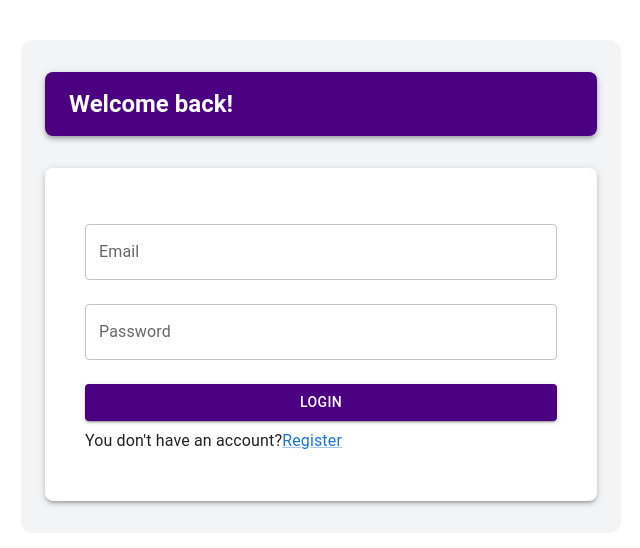
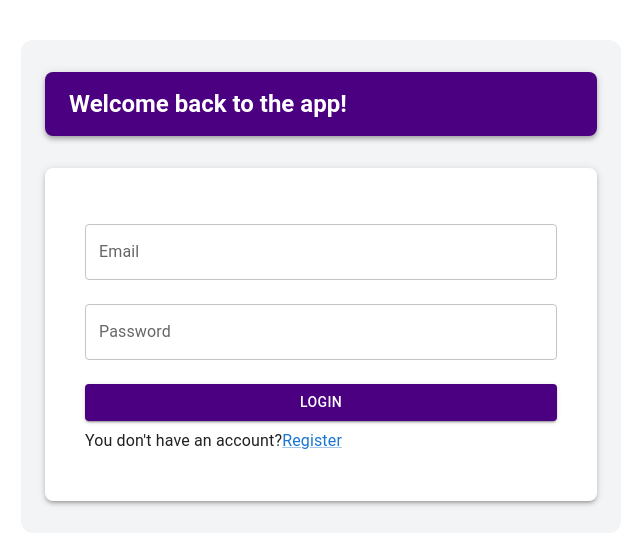
Before and after one commit to saisankar-1919/task-mind-client, a React (Create React App) app: page /login in a window 1280 px wide. Shown: the top 548 px of the page, without its empty margins (319-959 px from the left). Built offline with nearby package versions, Linux system fonts and the light colour scheme.

Commit message:
text change

```diff
--- a/src/components/authForm/AuthHeader.js
+++ b/src/components/authForm/AuthHeader.js
@@ -5,7 +5,7 @@ export const AuthHeader = ({ type }) => {
     <AppBar position="static" sx={{ bgcolor: "#4B0082", borderRadius: 2 }}>
       <Toolbar>
         <Typography variant="h5" fontWeight={600} color="white">
-          {type === "login" ? "Welcome back!" : "Register"}
+          {type === "login" ? "Welcome back to the app!" : "Register"}
         </Typography>
       </Toolbar>
     </AppBar>
```
